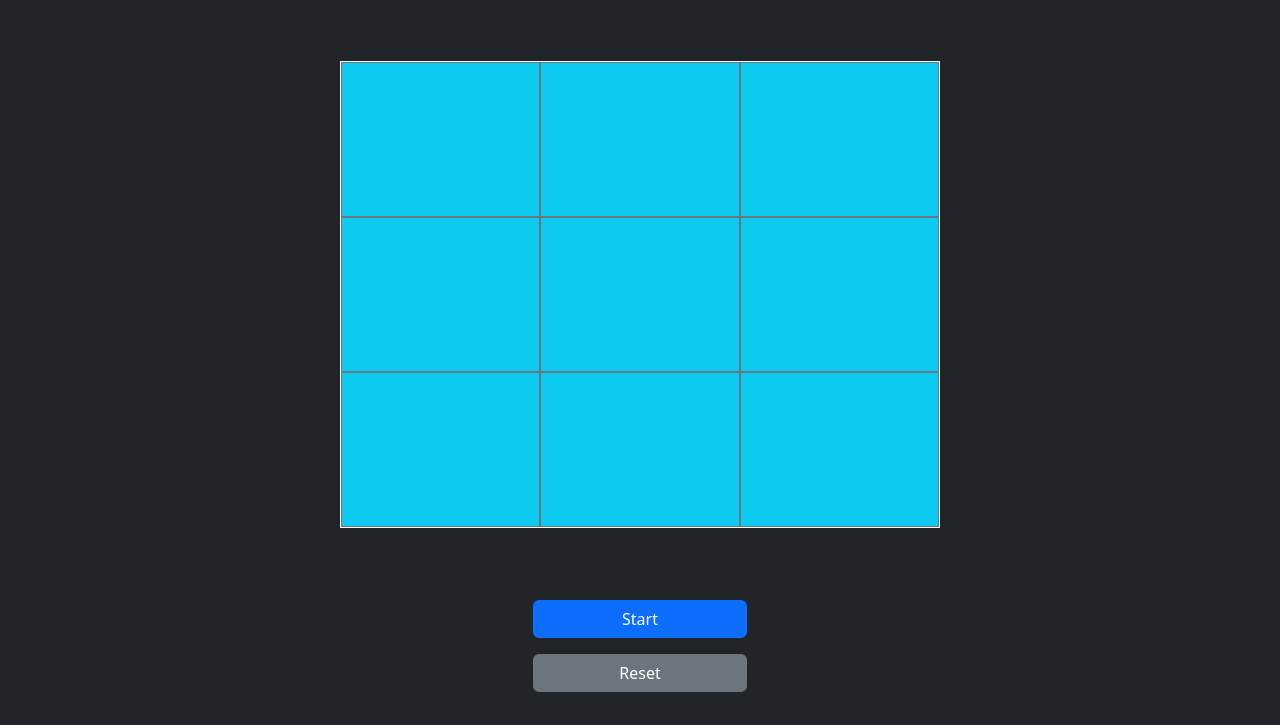
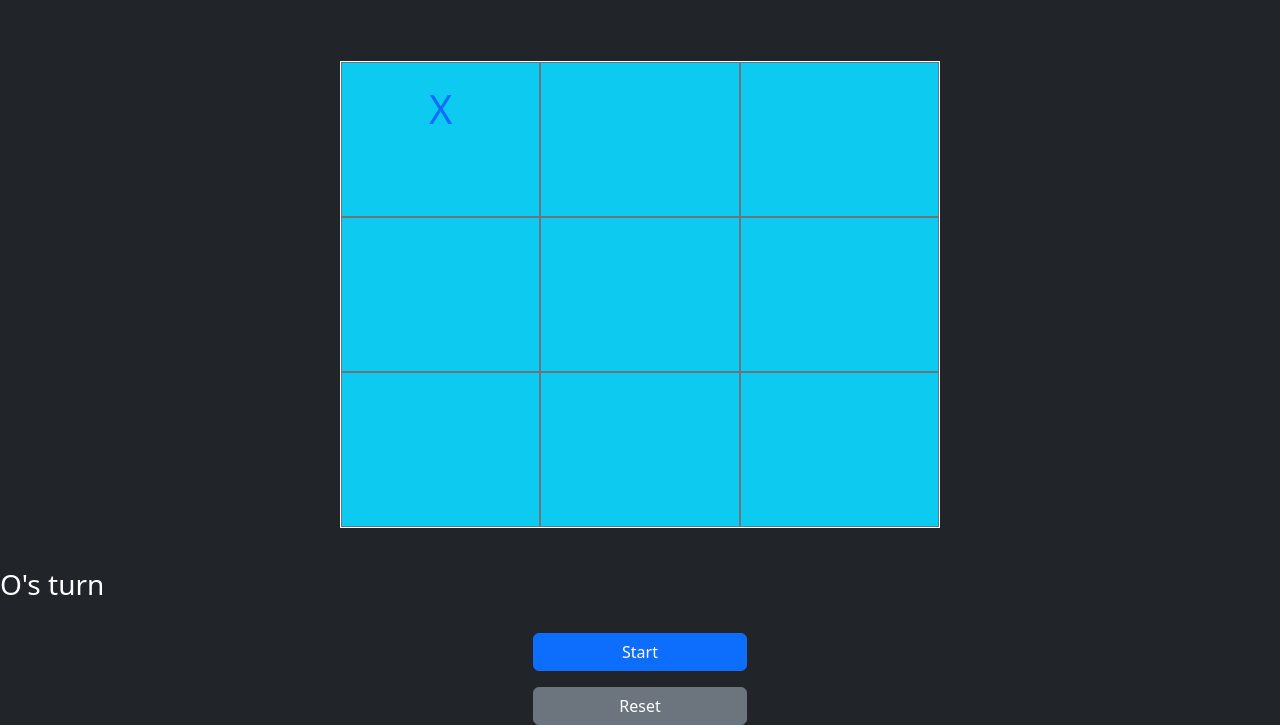
Before and after one commit to KidronL/Week11Project, a website: page index.html in a window 1280 px wide. Both pictures are taken after a click on the element 440 px from the left and 352 px from the top of the page. Shown: the part 213-938 px from the top of the page. Before the commit the page ends 905 px from the top, so only its background shows below. Drawn offline with nearby package versions, Linux system fonts and the light colour scheme.

Commit message:
Commit for Week11 project

```diff
--- a/app.js
+++ b/app.js
@@ -1,16 +1,16 @@
 //Grabbing the elements from HTML
-const start = $('#start');
-const reset = $('#reset');
+const start = document.getElementById('start');
+const reset = document.getElementById('reset');
 const cells = document.querySelectorAll(".box");
 const winConditions = [
-    [cell0, cell1, cell2],
-    [cell3, cell4, cell5],
-    [cell6, cell7, cell8],
-    [cell0, cell3, cell6],
-    [cell1, cell4, cell7],
-    [cell2, cell5, cell8],
-    [cell0, cell4, cell8],
-    [cell2, cell4, cell6]
+    [0, 1, 2],
+    [3, 4, 5],
+    [6, 7, 8],
+    [0, 3, 6],
+    [1, 4, 7],
+    [2, 5, 8],
+    [0, 4, 8],
+    [2, 4, 6]
 ];
 let options = ["", "", "", "", "", "", "", "", ""];
 let currentPlayer = "X";
@@ -19,7 +19,7 @@ let running = false;
 initGame();
 
 function initGame() {
-    cells.forEach((cell) => cell.addEventListener('click', cellClicked))
+    cells.forEach((cell) => cell.addEventListener('click', cellClicked));
     reset.addEventListener('click', restartGame);
     start.addEventListener('click', startGame);
     playerTurn.textContent = `${currentPlayer}'s turn`;
@@ -28,7 +28,7 @@ function initGame() {
 }
 
 function cellClicked(){
-    const cellId = cells.getAttribute('id');
+    const cellId = this.getAttribute('id');
 
     if(options[cellId] != "" || !running){
         return;
--- a/index.html
+++ b/index.html
@@ -27,19 +27,19 @@
 <div class="container m-auto p-3 g-5">
     <div id="game" class="containter-outline-light m-auto p-0 bg-info text-primary text-center align-middle border border-light">
         <div class="row fs-1 g-0">
-            <div id="cell0" class="box col p-3 border border-secondary"></div>
-            <div id="cell1" class="box col p-3 border border-secondary"></div>
-            <div id="cell2" class="box col p-3 border border-secondary"></div>
+            <div id="0" class="box col p-3 border border-secondary"></div>
+            <div id="1" class="box col p-3 border border-secondary"></div>
+            <div id="2" class="box col p-3 border border-secondary"></div>
         </div>
         <div class="row fs-1 g-0">
-            <div id="cell3" class="box col p-3 border border-secondary"></div>
-            <div id="cell4" class="box col p-3 border border-secondary"></div>
-            <div id="cell5" class="box col p-3 border border-secondary"></div>
+            <div id="3" class="box col p-3 border border-secondary"></div>
+            <div id="4" class="box col p-3 border border-secondary"></div>
+            <div id="5" class="box col p-3 border border-secondary"></div>
         </div>
         <div class="row fs-1 g-0">
-            <div id="cell6" class="box col p-3 border border-secondary"></div>
-            <div id="cell7" class="box col p-3 border border-secondary"></div>
-            <div id="cell8" class="box col p-3 border border-secondary"></div>
+            <div id="6" class="box col p-3 border border-secondary"></div>
+            <div id="7" class="box col p-3 border border-secondary"></div>
+            <div id="8" class="box col p-3 border border-secondary"></div>
         </div>
         </div>
     </div>
```
